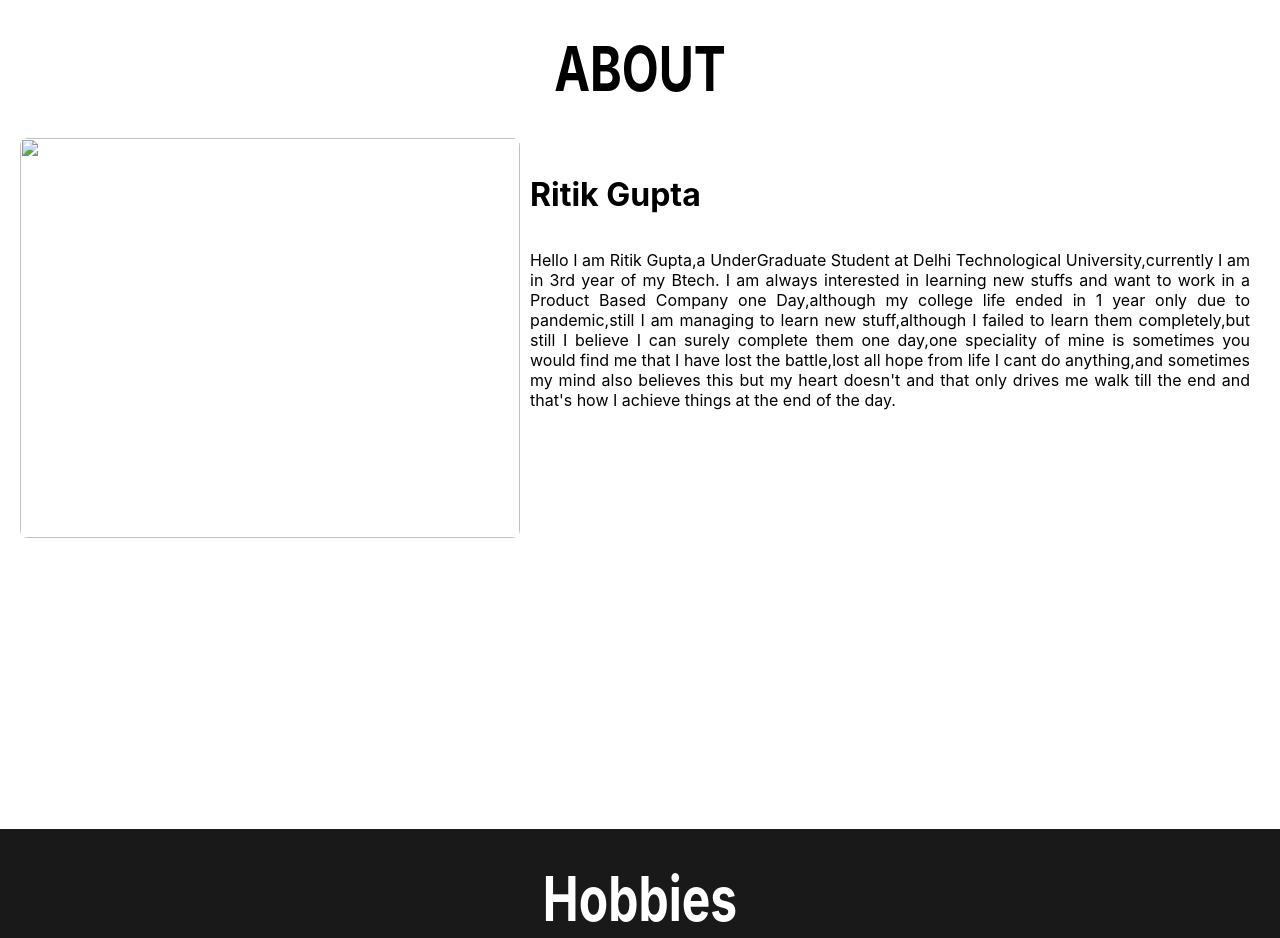
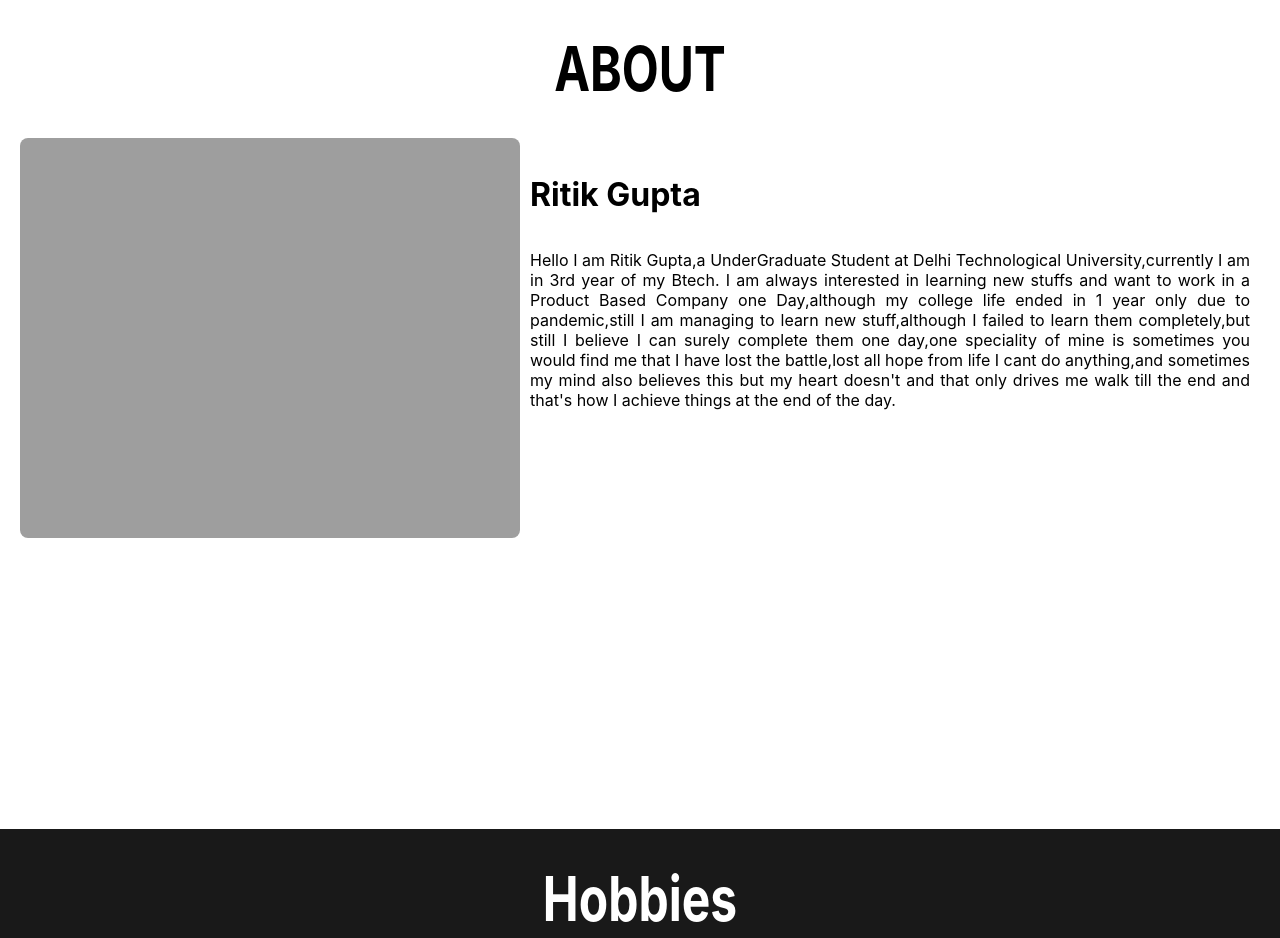
Before and after one commit to hritikgupta92/rgportfolio, a plain HTML site: page portfolio/index.html in a window 1280 px wide. Shown: the part 1000-1938 px from the top of the page. Drawn offline with Linux system fonts and the light colour scheme; the site is published under a folder, as on GitHub Pages, so addresses that start at the root find nothing.

Commit message:
Update index.html

```diff
--- a/portfolio/index.html
+++ b/portfolio/index.html
@@ -51,7 +51,7 @@ width="2" height="0">
    <section id="about">
     <h1 class="headings2"><b>ABOUT</b></h1>
        <div id="pic">
-           <img src="/IMG_20200216_135058.jpg" alt="" style="width:500px ;height: 400px;">
+           <img src="IMG_20200216_135058.jpg" alt="" style="width:500px ;height: 400px;">
            <div id="intro">
 
                <h2>Ritik Gupta</h2>
```
